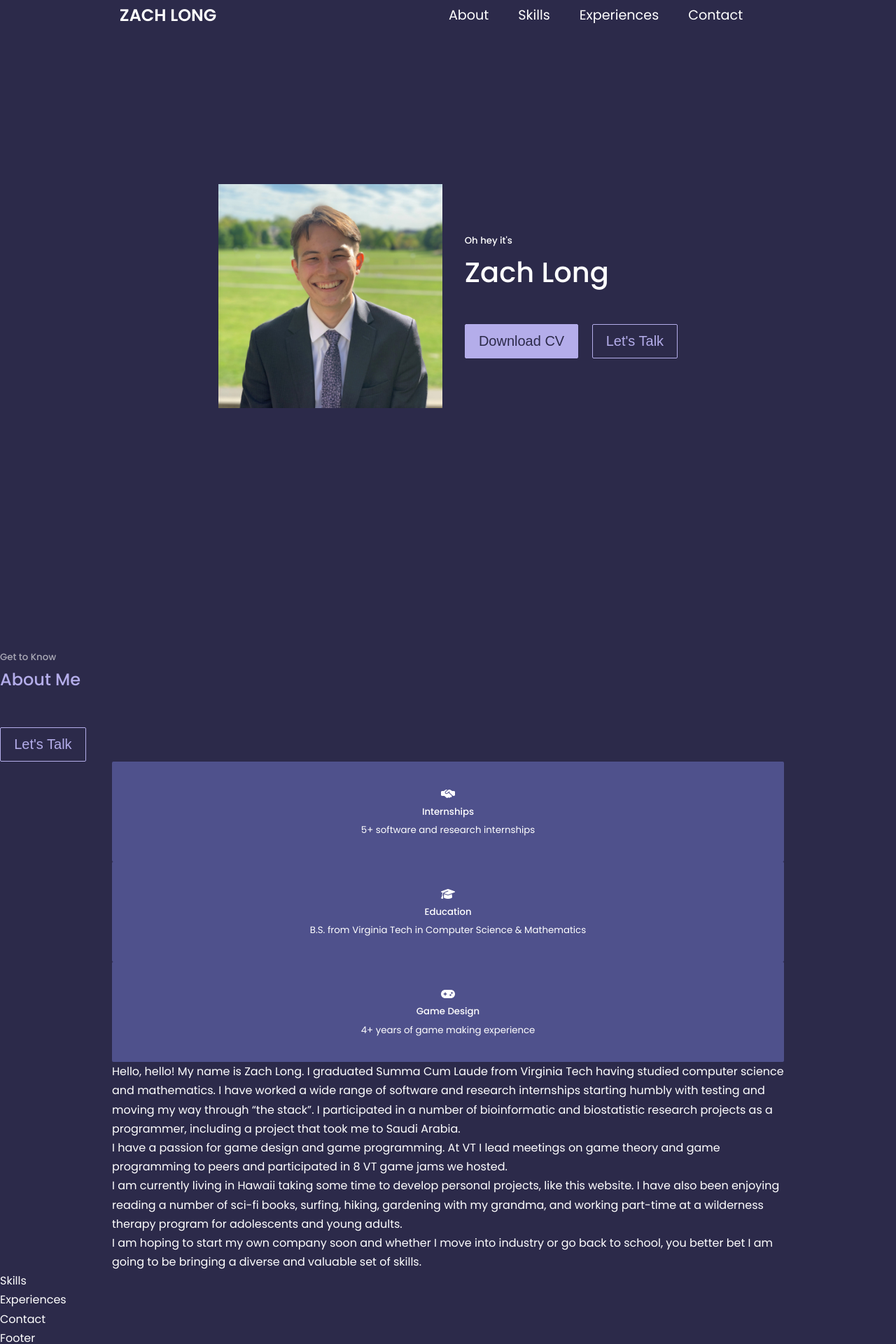
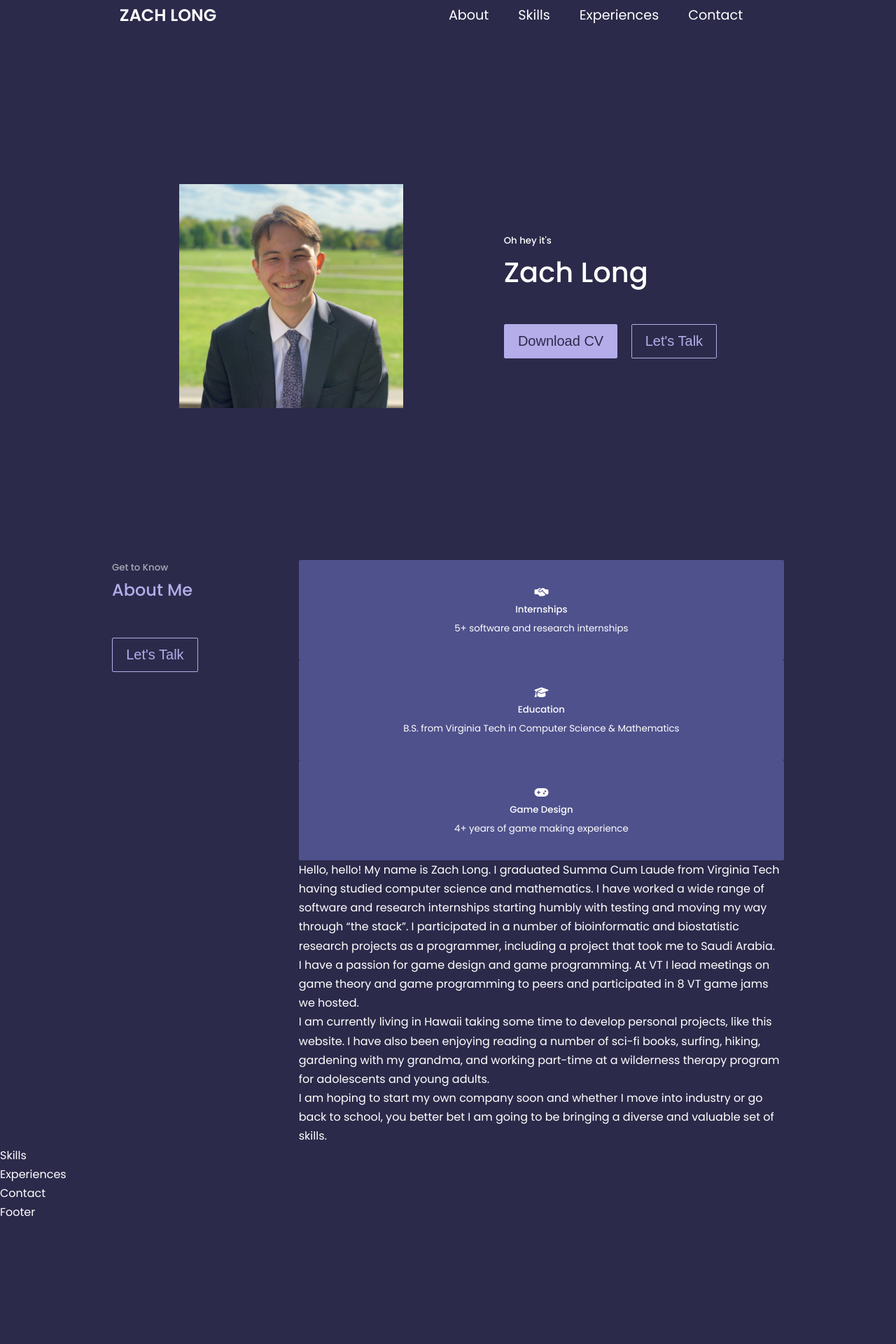
Before and after one commit to Masterfishy/Portfolio-Website, a React (Create React App) app: page / in a window 1280 px wide. Shown: the top 1920 px of the page at 70% size. After the commit the page ends 1745 px from the top, so only its background shows below. Built offline with nearby package versions, Linux system fonts and the light colour scheme.

Commit message:
Fixed some stylings in index and did some stylings in About

```diff
--- a/src/index.css
+++ b/src/index.css
@@ -44,6 +44,10 @@ body {
 .container {
   width: var(--container-width-lg);
   margin: 0 auto;
+  display: flex;
+  flex-direction: row;
+  gap: 15%;
+  grid-template-columns: 35% 50%;
 }
 
 h1,
@@ -56,12 +60,6 @@ h5 {
 
 h1 {
   font-size: 2.5rem;
-}
-
-.section {
-  margin-top: 8rem;
-  display: flex;
-  flex-direction: row;
 }
 
 .section__header > h2,
--- a/src/pages/home/About.css
+++ b/src/pages/home/About.css
@@ -1,4 +1,4 @@
-.about__container {
+.about__body {
   display: flex;
   flex-direction: column;
 }
--- a/src/pages/home/About.jsx
+++ b/src/pages/home/About.jsx
@@ -5,7 +5,7 @@ import { Card } from "../../components/Card";
 function About() {
   return (
     <>
-      <div id="about" className="section"></div>
+      <div id="about" className="container about__container">
         <div className="section__header">
           <h5>Get to Know</h5>
           <h2>About Me</h2>
@@ -13,7 +13,7 @@ function About() {
             Let's Talk
           </Button>
         </div>
-      <div className="container about__container">
+        <div className="about__body">
           <div className="about__cards">
             <Card className="about__card">
               <i class="fa-solid fa-handshake-simple"></i>
@@ -35,25 +35,25 @@ function About() {
           </div>
           <div className="about__blurb">
             <p>
-            Hello, hello! My name is Zach Long. I graduated Summa Cum Laude from
-            Virginia Tech having studied computer science and mathematics. I
-            have worked a wide range of software and research internships
-            starting humbly with testing and moving my way through “the stack”.
-            I participated in a number of bioinformatic and biostatistic
-            research projects as a programmer, including a project that took me
-            to Saudi Arabia.
+              Hello, hello! My name is Zach Long. I graduated Summa Cum Laude
+              from Virginia Tech having studied computer science and
+              mathematics. I have worked a wide range of software and research
+              internships starting humbly with testing and moving my way through
+              “the stack”. I participated in a number of bioinformatic and
+              biostatistic research projects as a programmer, including a
+              project that took me to Saudi Arabia.
             </p>
             <p>
-            I have a passion for game design and game programming. At VT I lead
-            meetings on game theory and game programming to peers and
+              I have a passion for game design and game programming. At VT I
+              lead meetings on game theory and game programming to peers and
               participated in 8 VT game jams we hosted.
             </p>
             <p>
-            I am currently living in Hawaii taking some time to develop personal
-            projects, like this website. I have also been enjoying reading a
-            number of sci-fi books, surfing, hiking, gardening with my grandma,
-            and working part-time at a wilderness therapy program for
-            adolescents and young adults.
+              I am currently living in Hawaii taking some time to develop
+              personal projects, like this website. I have also been enjoying
+              reading a number of sci-fi books, surfing, hiking, gardening with
+              my grandma, and working part-time at a wilderness therapy program
+              for adolescents and young adults.
             </p>
             <p>
               I am hoping to start my own company soon and whether I move into
@@ -62,6 +62,7 @@ function About() {
             </p>
           </div>
         </div>
+      </div>
     </>
   );
 }
--- a/src/pages/home/Hero.css
+++ b/src/pages/home/Hero.css
@@ -5,8 +5,6 @@
   align-items: center;
   gap: 2rem;
   position: relative;
-  display: flex;
-  flex-direction: row;
   /* border: 1px solid red; */
 }
 
```
Lines whose indentation alone changed are shown as unchanged.
